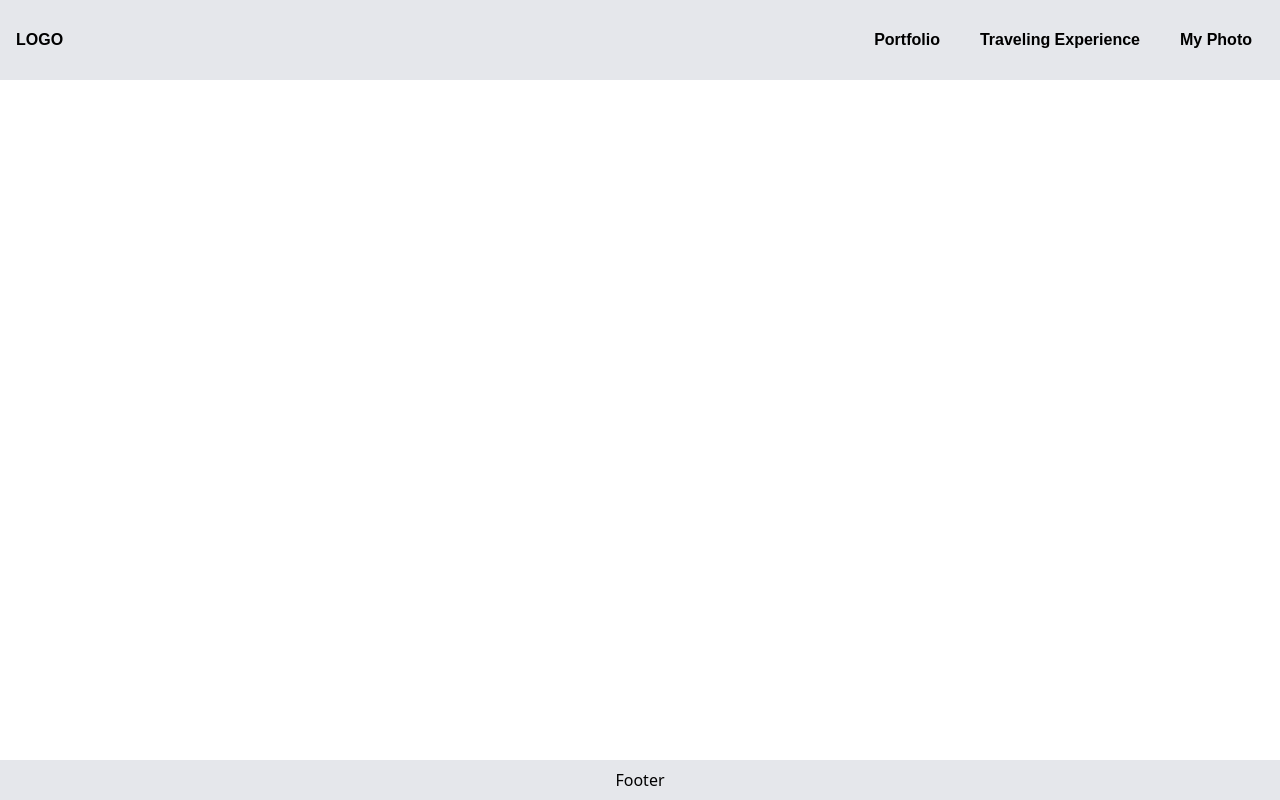
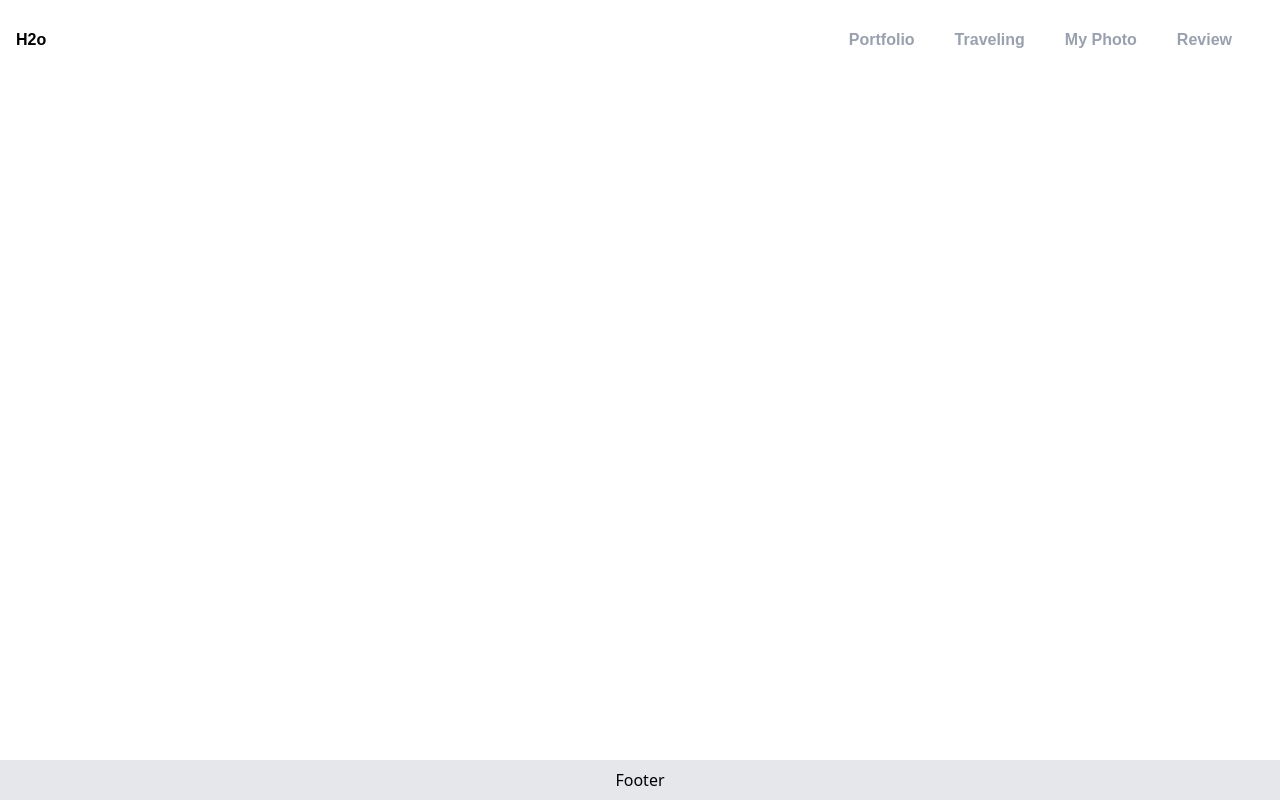
Before and after one commit to H2oZN/H-Project, a Next.js app: page / in a window 1280 px wide. Built offline with nearby package versions, Linux system fonts and the light colour scheme; a web font is replaced by a local one.

Commit message:
finish headder add fade duration

```diff
--- a/Components/CustomButtonHeader.js
+++ b/Components/CustomButtonHeader.js
@@ -3,7 +3,9 @@ import React from "react";
 export default function CustomButton({ children }) {
   return (
     <button className="relative group">
-      <span className="text-black">{children}</span>
+      <span className="text-gray-400 hover:text-black transition-colors duration-500 ">
+        {children}
+      </span>
       <span className="absolute left-0 bottom-0 w-0 h-[2px] bg-black transition-all duration-500 group-hover:w-full"></span>
     </button>
   );
--- a/Components/Header.js
+++ b/Components/Header.js
@@ -3,12 +3,13 @@ import CustomButton from "./CustomButtonHeader";
 
 export default function Header() {
   return (
-    <div className="flex flex-row justify-between p-2  bg-gray-200">
-      <div className="flex items-center mx-2">LOGO</div>
-      <div className="flex items-center flex-row py-5 space-x-10 mx-5">
+    <div className="flex flex-row justify-between p-2 ">
+      <div className="flex items-center mx-2">H2o</div>
+      <div className="flex items-center flex-row py-5 space-x-10 mx-10">
         <CustomButton>Portfolio</CustomButton>
-        <CustomButton>Traveling Experience</CustomButton>
+        <CustomButton>Traveling</CustomButton>
         <CustomButton>My Photo</CustomButton>
+        <CustomButton>Review</CustomButton>
       </div>
     </div>
   );
```
